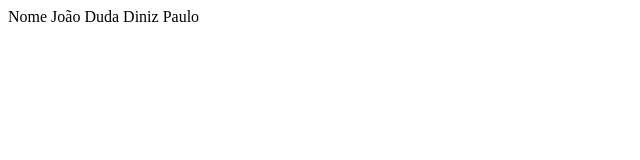
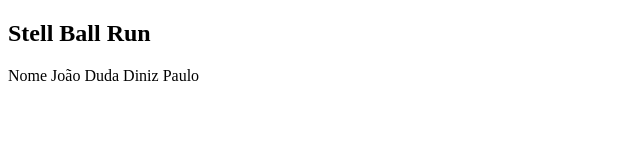
Before and after one commit to GuilhermeAlencar-ART/corrida-de-karts, a plain HTML site: page corrida-de-karts/index.html in a window 1280 px wide. Shown: the whole page, without its empty margins (0-640 px from the left). Drawn offline with Linux system fonts and the light colour scheme.

Commit message:
feat: adicona o titulo

```diff
--- a/corrida-de-karts/index.html
+++ b/corrida-de-karts/index.html
@@ -9,6 +9,8 @@
 
 <body>
     <section>
+
+        <h2>Stell Ball Run</h2>
         <tr>
             <th>Nome</th>
         </tr>
```
